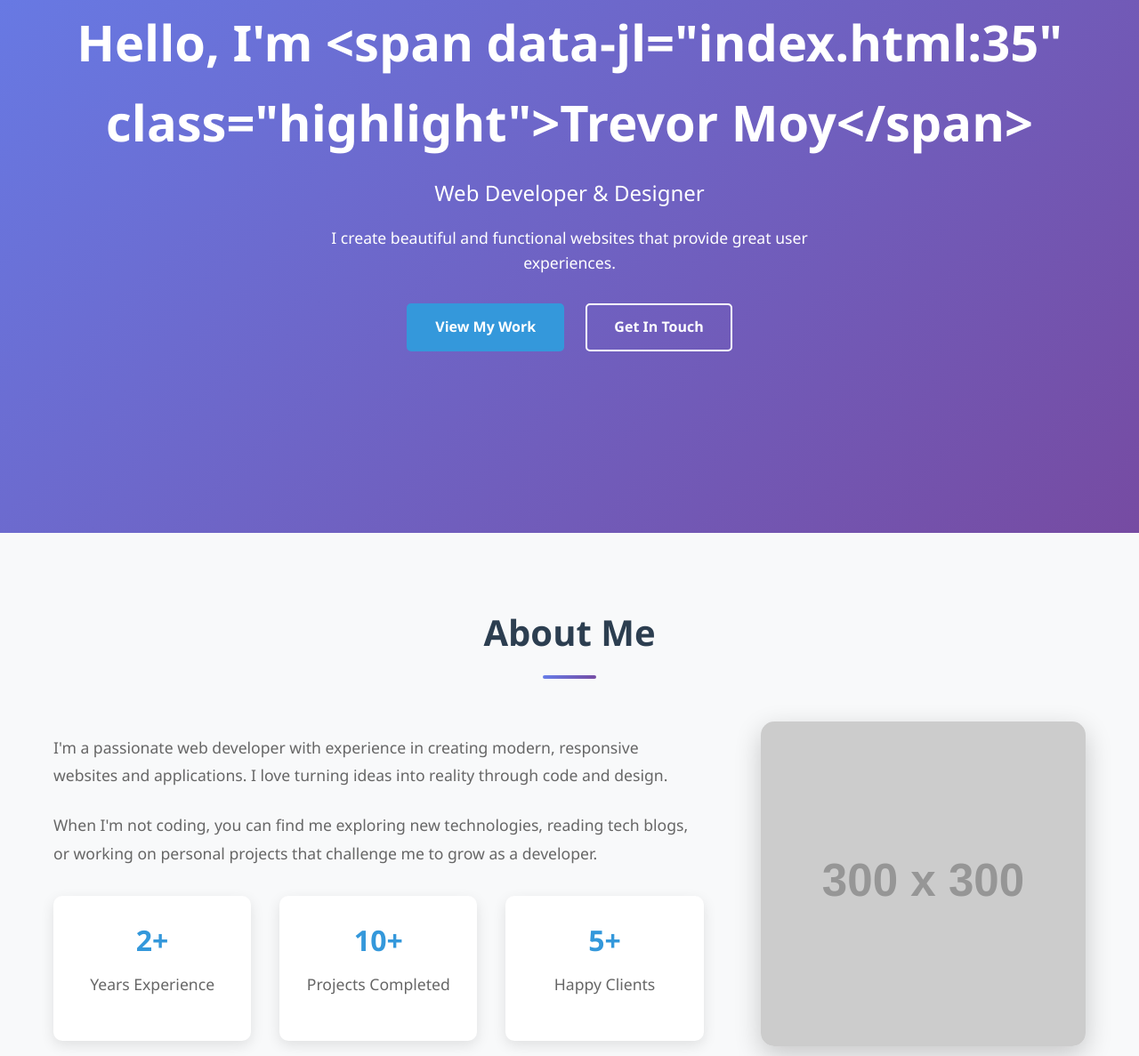
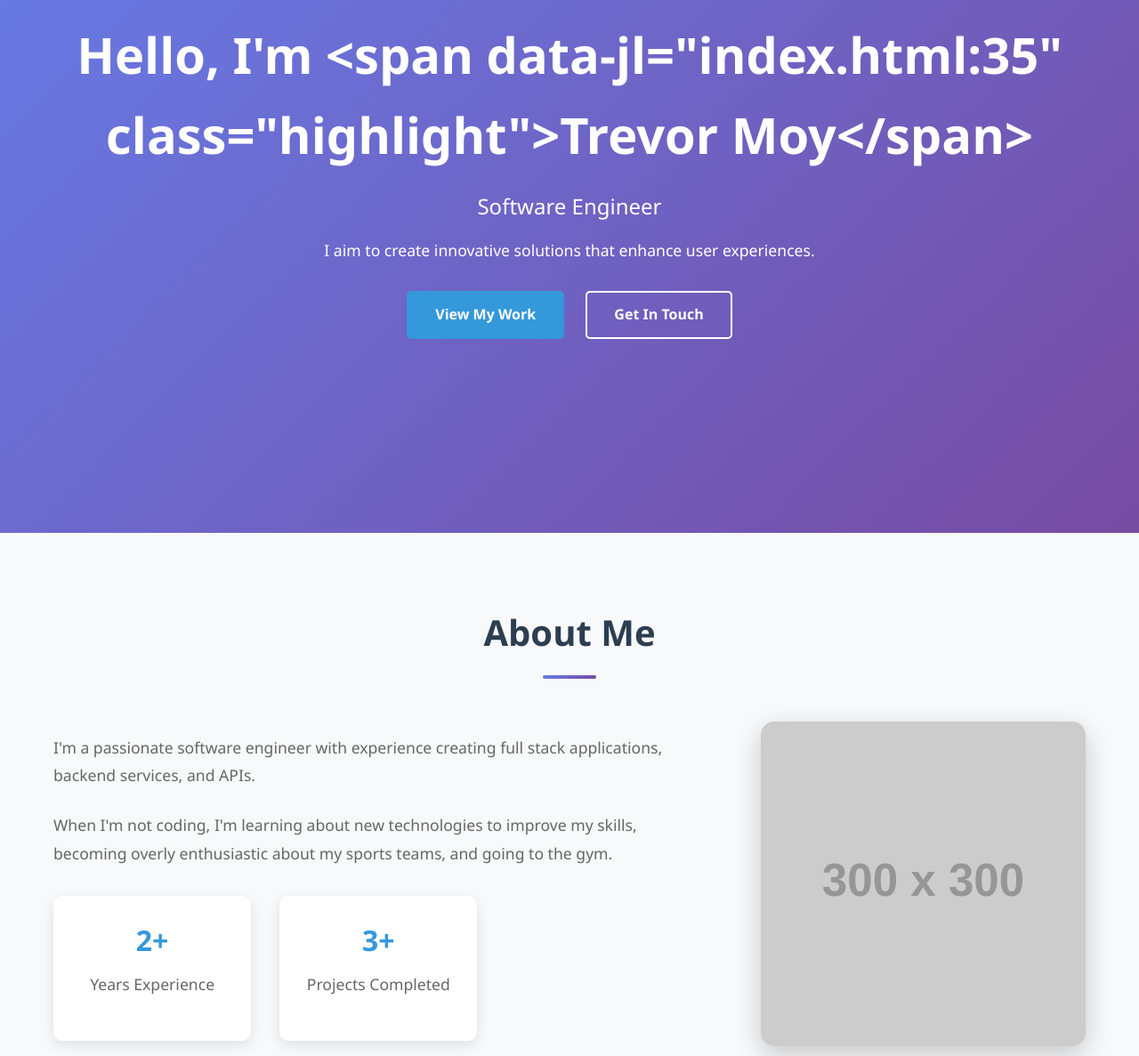
Before and after one commit to trevmoy/personal-website, a plain HTML site: page index.html in a window 1280 px wide. Shown: the part 201-1388 px from the top of the page at 89% size. Drawn offline with Linux system fonts and the light colour scheme; placeholder pictures from the web are drawn by us.

Commit message:
Replaced about template description

```diff
--- a/index.html
+++ b/index.html
@@ -33,8 +33,8 @@
     <section id="home" class="hero">
         <div class="hero-content">
             <h1>Hello, I'm <span class="highlight">Trevor Moy</span></h1>
-            <p class="hero-subtitle">Web Developer & Designer</p>
-            <p class="hero-description">I create beautiful and functional websites that provide great user experiences.</p>
+            <p class="hero-subtitle">Software Engineer</p>
+            <p class="hero-description">I aim to create innovative solutions that enhance user experiences.</p>
             <div class="hero-buttons">
                 <a href="#projects" class="btn btn-primary">View My Work</a>
                 <a href="#contact" class="btn btn-secondary">Get In Touch</a>
@@ -48,21 +48,21 @@
             <h2 class="section-title">About Me</h2>
             <div class="about-content">
                 <div class="about-text">
-                    <p>I'm a passionate web developer with experience in creating modern, responsive websites and applications. I love turning ideas into reality through code and design.</p>
-                    <p>When I'm not coding, you can find me exploring new technologies, reading tech blogs, or working on personal projects that challenge me to grow as a developer.</p>
+                    <p>I'm a passionate software engineer with experience creating full stack applications, backend services, and APIs.</p>
+                    <p>When I'm not coding, I'm learning about new technologies to improve my skills, becoming overly enthusiastic about my sports teams, and going to the gym.</p>
                     <div class="about-stats">
                         <div class="stat">
-                            <h3>2+</h3>
+                            <h3>2+</h3> <!-- Should change this later -->
                             <p>Years Experience</p>
                         </div>
                         <div class="stat">
-                            <h3>10+</h3>
+                            <h3>3+</h3>
                             <p>Projects Completed</p>
                         </div>
-                        <div class="stat">
+                        <!-- <div class="stat">
                             <h3>5+</h3>
                             <p>Happy Clients</p>
-                        </div>
+                        </div> -->
                     </div>
                 </div>
                 <div class="about-image">
```
